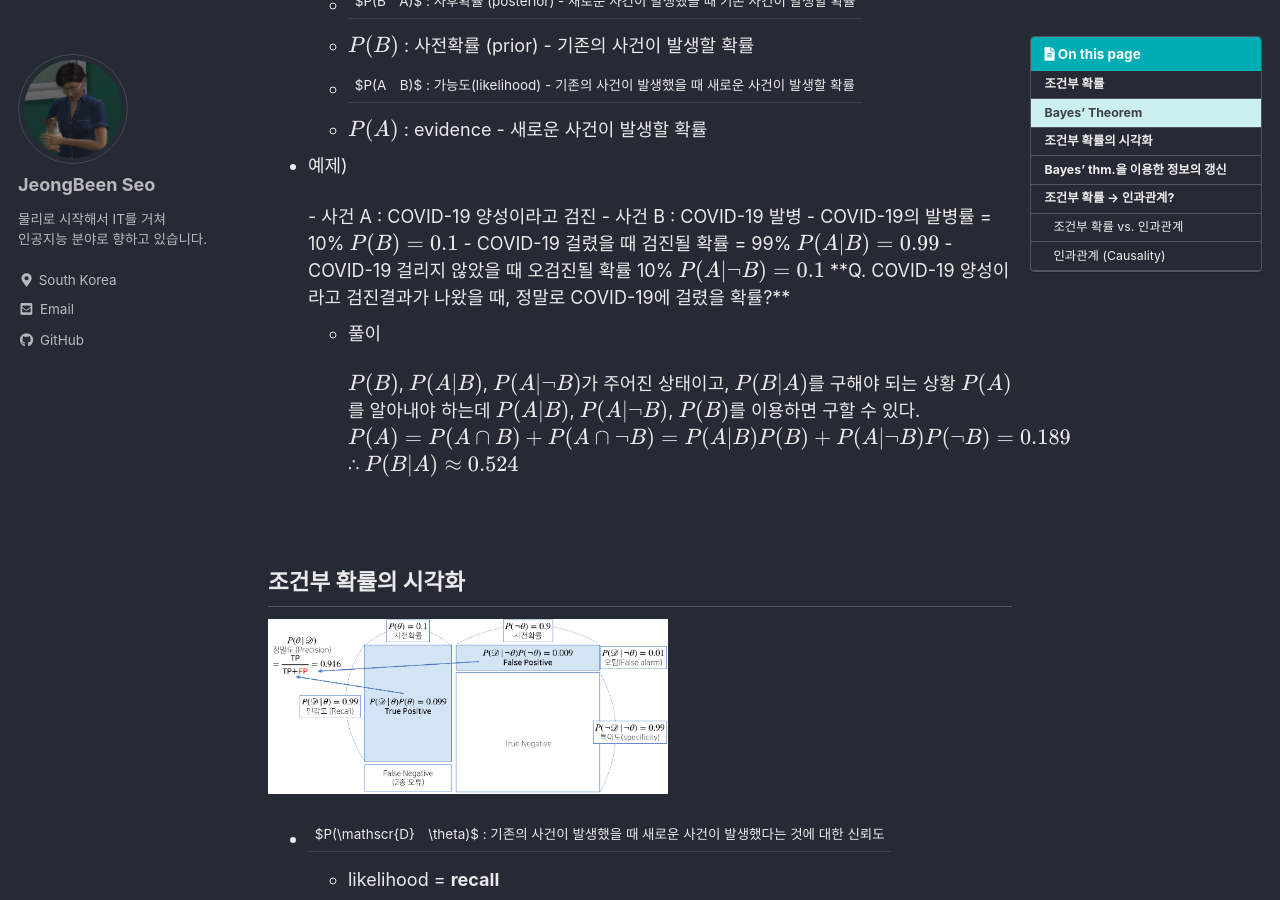
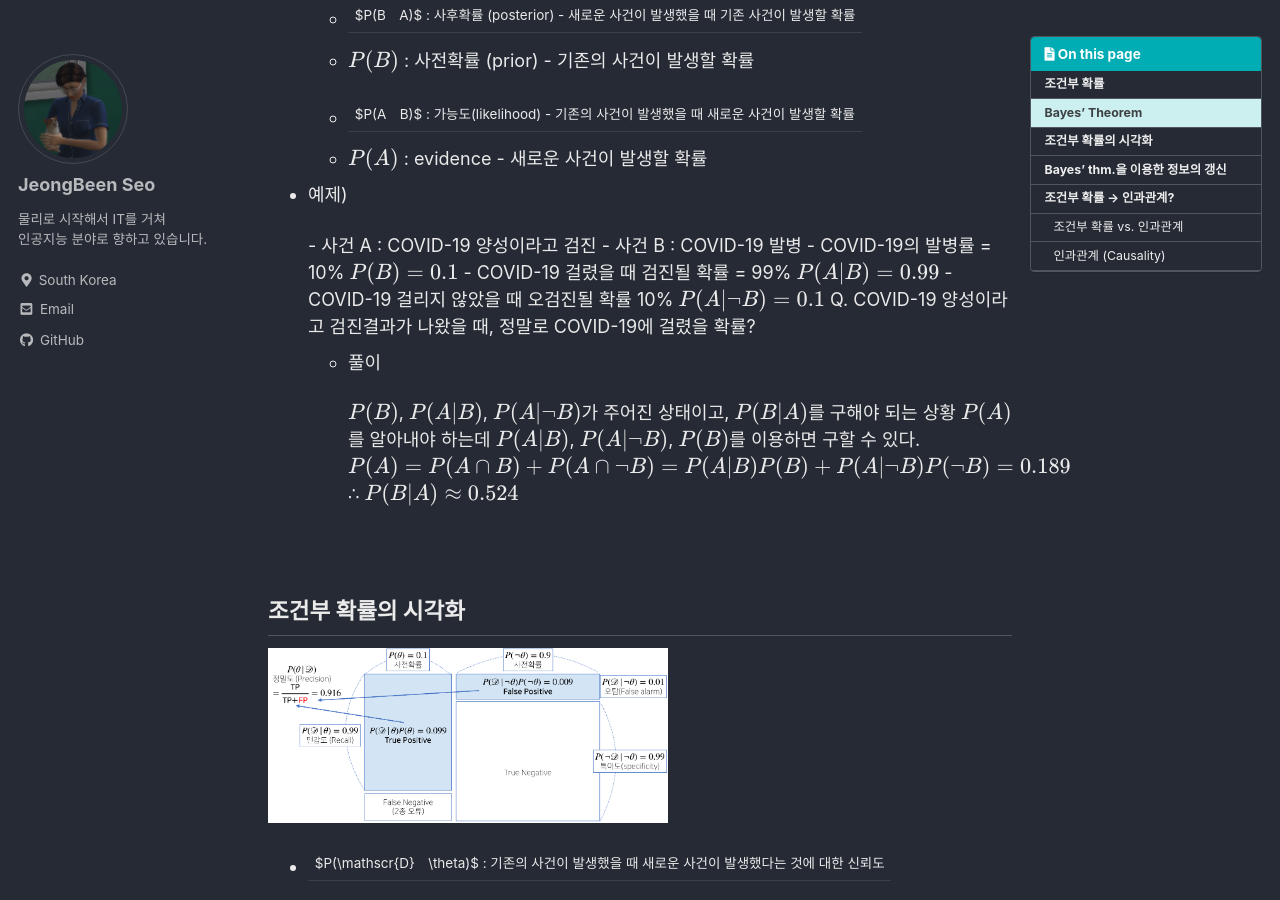
Before and after one commit to claire-1125/claire-1125.github.io, a Jekyll site: the page built from _posts/AI_Math/2022-01-22-bayes_statistics.md, in a window 1280 px wide and 900 px high, scrolled down 886 px. Built offline with Jekyll 4.4.1, drawn with Linux system fonts in a browser that asks for light colours; cached includes are drawn as plain includes; formulas are drawn with MathJax 3.

Commit message:
committed in Feb 14

```diff
--- a/_posts/AI_Math/2022-01-22-bayes_statistics.md
+++ b/_posts/AI_Math/2022-01-22-bayes_statistics.md
@@ -18,6 +18,7 @@ P(A∩B) = P(B)P(A|B)
 $$
 
 - 조건부 확률을 이용해서 **정보를 갱신**할 수 있다.
+
     - A라는 새로운 정보가 주어졌을 때 $P(B)$로부터 $P(B|A)$를 계산하는 방법을 제공한다.
 
         $$
@@ -36,8 +37,11 @@ $$
     - 확률 : 주장에 대한 **신뢰도**
 - 용어
     - $P(B|A)$ : 사후확률 (posterior) - 새로운 사건이 발생했을 때 기존 사건이 발생할 확률
+
     - $P(B)$ : 사전확률 (prior) - 기존의 사건이 발생할 확률
+
     - $P(A|B)$ : 가능도(likelihood) - 기존의 사건이 발생했을 때 새로운 사건이 발생할 확률
+
     - $P(A)$ : evidence - 새로운 사건이 발생할 확률
 - 예제)
 
@@ -59,7 +63,7 @@ $$
             $P(A|\neg B)=0.1$
 
 
-        **Q. COVID-19 양성이라고 검진결과가 나왔을 때, 정말로 COVID-19에 걸렸을 확률?**
+        Q. COVID-19 양성이라고 검진결과가 나왔을 때, 정말로 COVID-19에 걸렸을 확률?
 
     </aside>
 
@@ -82,8 +86,11 @@ $$
 ![Untitled](/assets/images/posts/AI_Math/bayes_statistics/1.png){:width="400"}
 
 - $P(\mathscr{D}|\theta)$ : 기존의 사건이 발생했을 때 새로운 사건이 발생했다는 것에 대한 신뢰도
+
     - likelihood = **recall**
+
 - $P(\theta|\mathscr{D})$ : 새로운 사건이 발생했을 때 기존 사건이 발생했다는 것에 대한 신뢰도
+
     - posterier probability = **precision**
 
 <br/>
```
